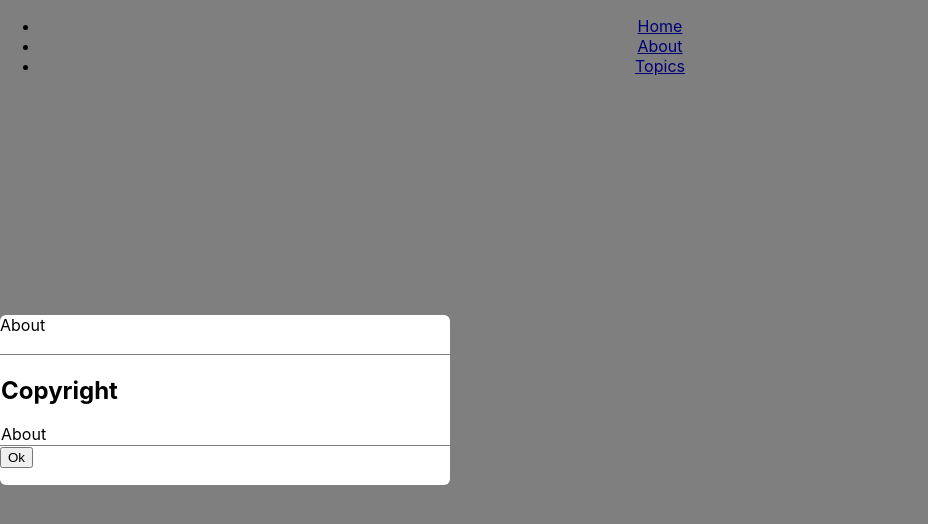
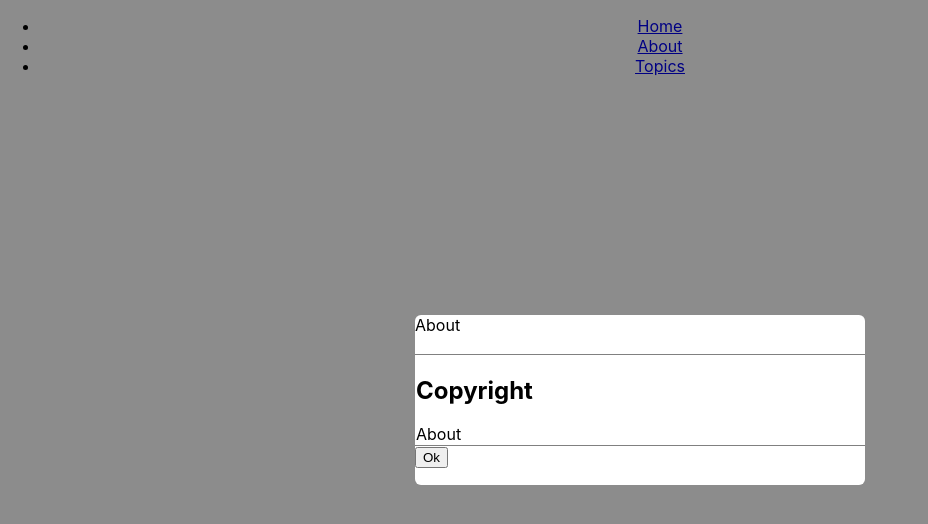
Before and after one commit to a-sunny-day/react-explore, a React app: page /about in a window 1280 px wide. Shown: the top 524 px of the page, without its empty margins (0-928 px from the left). Built offline with nearby package versions, Linux system fonts and the light colour scheme.

Commit message:
margin auto can only center block element

```diff
--- a/src/components/Modal/Modal.scss
+++ b/src/components/Modal/Modal.scss
@@ -1,7 +1,6 @@
 $modal-header-height: 40px;
 $modal-footer-height: 40px;
-$modal-mask-bg-color: rgba(0, 0, 0, 0.7);
-
+$modal-mask-bg-color: rgba(0, 0, 0, 0.45);
 
 .modal{
     z-index: 1000
@@ -13,7 +12,7 @@ $modal-mask-bg-color: rgba(0, 0, 0, 0.7);
     left: 0;
     right: 0;
     bottom: 0;
-    background: rgba(0, 0, 0, 0.5);
+    background: $modal-mask-bg-color;
 }
 
 .modal__wrapper {
@@ -42,7 +41,8 @@ $modal-mask-bg-color: rgba(0, 0, 0, 0.7);
 }
 
 .modal__body {
-    overflow: auto;
+    overflow-x: hidden;
+    overflow-y: auto;
 }
 
 .modal__footer {
@@ -53,6 +53,8 @@ $modal-mask-bg-color: rgba(0, 0, 0, 0.7);
 
 // center content
 .modal__wrapper--centered {
+    text-align: center;
+
     &::before {
         display: inline-block;
         width: 0;
@@ -60,8 +62,10 @@ $modal-mask-bg-color: rgba(0, 0, 0, 0.7);
         content: "";
         vertical-align: middle;
     }
+
     .modal__content {
         vertical-align: middle;
+        text-align: initial;
     }
 }
 
```
